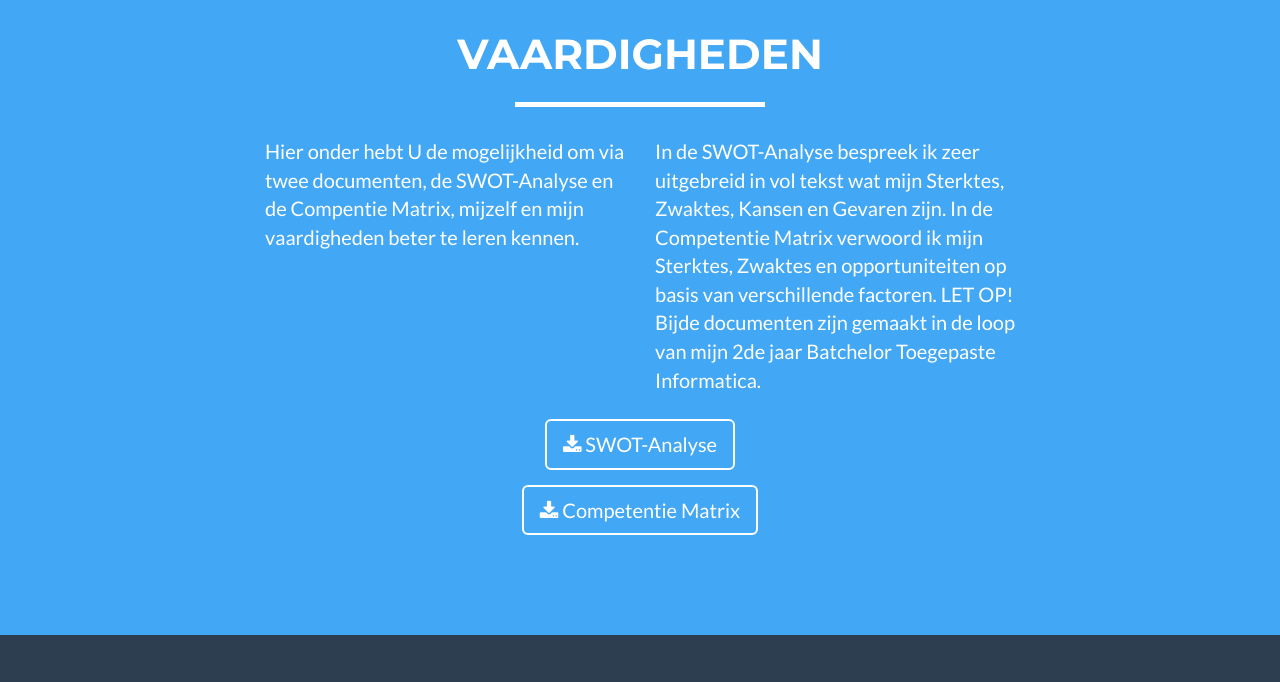
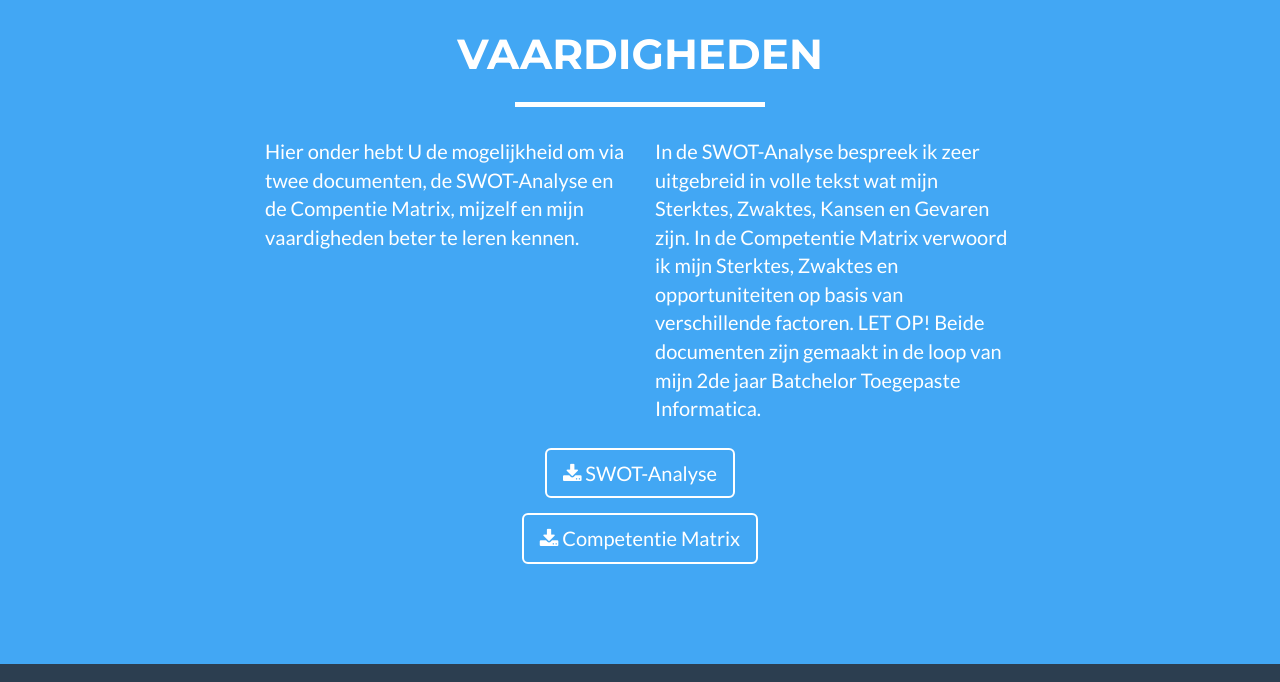
Before and after one commit to HugaertsDries/hugaertsdries.github.io, a plain HTML site: page index.html in a window 1280 px wide. Shown: the part 1800-2482 px from the top of the page. Drawn offline with nearby package versions, Linux system fonts and the light colour scheme; a script that the page names is missing.

Commit message:
spelling fixes

```diff
--- a/index.html
+++ b/index.html
@@ -178,7 +178,7 @@
                     <p>Hier onder hebt U de mogelijkheid om via twee documenten, de SWOT-Analyse en de Compentie Matrix, mijzelf en mijn vaardigheden beter te leren kennen.</p>
                 </div>
                 <div class="col-lg-4">
-                    <p>In de SWOT-Analyse bespreek ik zeer uitgebreid in vol tekst wat mijn Sterktes, Zwaktes, Kansen en Gevaren zijn. In de Competentie Matrix verwoord ik mijn Sterktes, Zwaktes en opportuniteiten op basis van verschillende factoren. LET OP! Bijde documenten zijn gemaakt in de loop van mijn 2de jaar Batchelor Toegepaste Informatica.</p>
+                    <p>In de SWOT-Analyse bespreek ik zeer uitgebreid in volle tekst wat mijn Sterktes, Zwaktes, Kansen en Gevaren zijn. In de Competentie Matrix verwoord ik mijn Sterktes, Zwaktes en opportuniteiten op basis van verschillende factoren. LET OP! Beide documenten zijn gemaakt in de loop van mijn 2de jaar Batchelor Toegepaste Informatica.</p>
                 </div>
                 <div class="col-lg-8 col-lg-offset-2 text-center">
                     <a href="download_files/SWOT-Analyze.pdf" class="btn btn-lg btn-outline">
```
